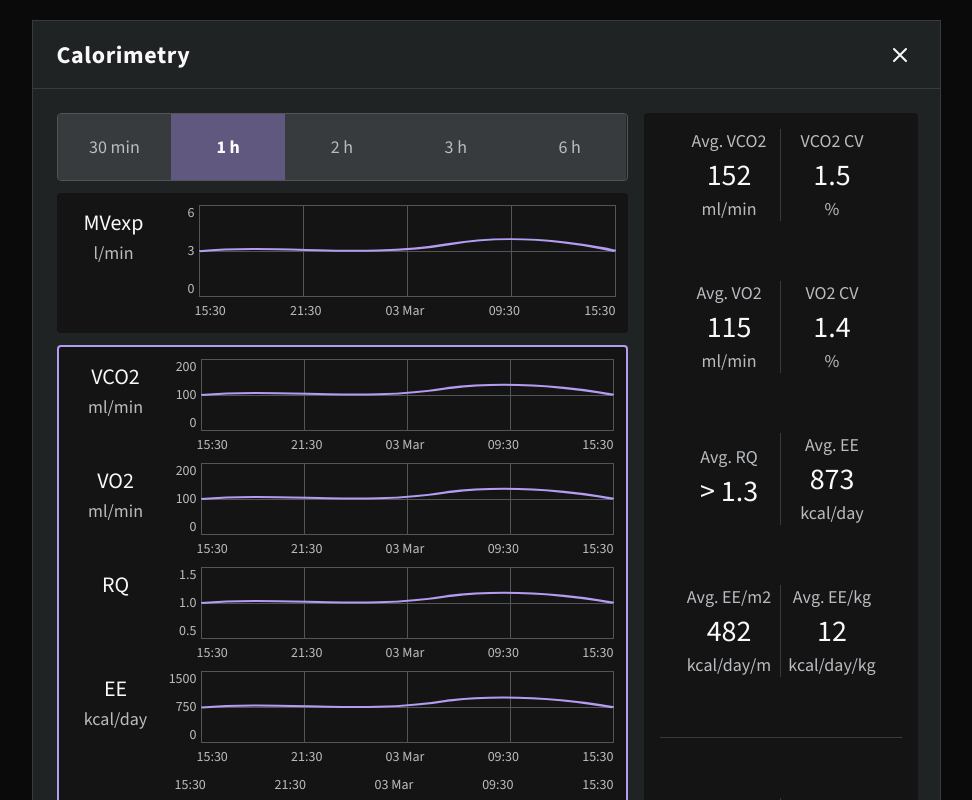
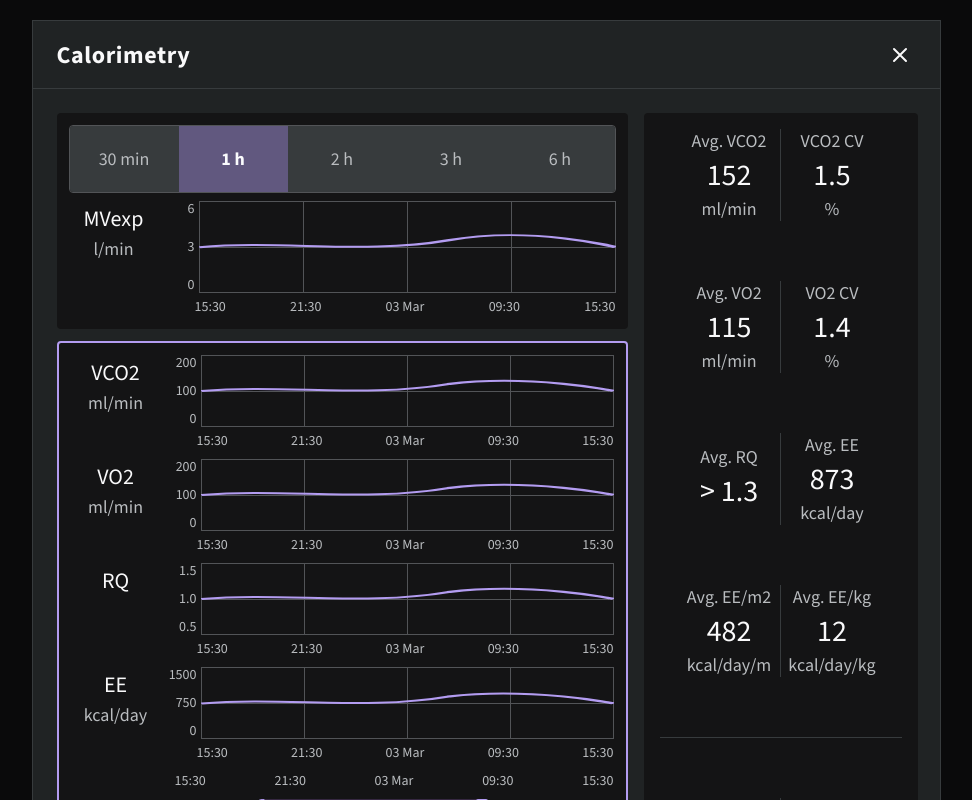
Before and after one commit to kevinhsu525/calorimetry-prototype, a React (Vite) app: page / in a window 1280 px wide. Shown: the top 800 px of the page, without its empty margins (154-1126 px from the left). Built offline with nearby package versions, Linux system fonts and the light colour scheme; the HTML template or start-up script is replaced by a standard one.

Commit message:
feat: wrap TimeRangeButtons and MVexp in same dark container
- Move TimeRangeButtons inside the bg-[#141415] container with MVexp Chart
- Both elements now share the same dark background container

```diff
--- a/src/App.tsx
+++ b/src/App.tsx
@@ -57,11 +57,10 @@ const App: React.FC = () => {
       <div className="flex flex-1 gap-4 p-6 overflow-hidden" style={{ height: '907px' }}>
         {/* Left Panel - Charts */}
         <div className="flex flex-col gap-3 w-[571px] shrink-0" style={{ height: '859px' }}>
-          {/* Time Range Buttons */}
-          <TimeRangeButtons />
+          {/* Primary Time Range + MVexp Chart Container */}
+          <div className="bg-[#141415] rounded p-3 flex flex-col gap-2 shrink-0">
+            <TimeRangeButtons />
 
-          {/* MVexp Chart (Primary) */}
-          <div className="bg-[#141415] rounded p-3 flex flex-col gap-2 shrink-0">
             <Chart
               title="MVexp"
               unit="l/min"
```
